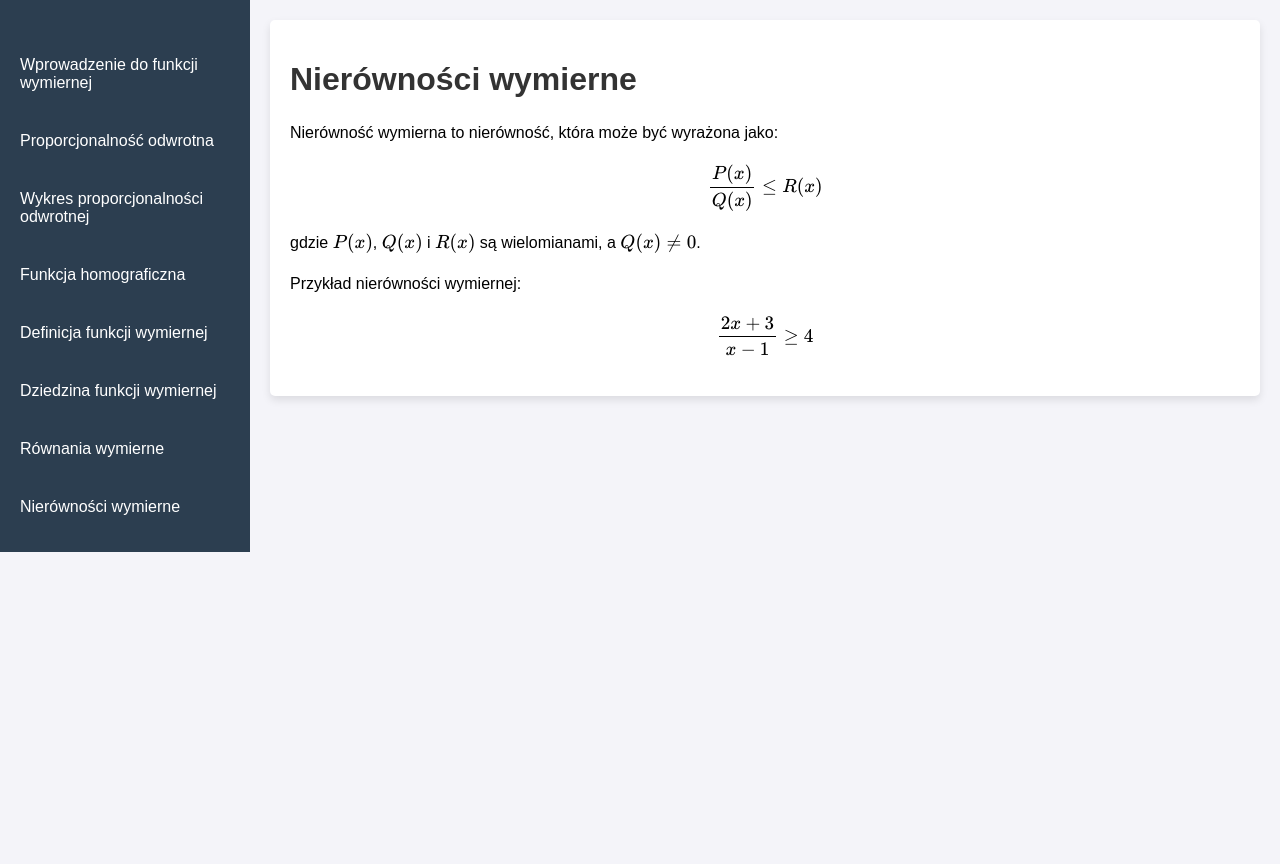
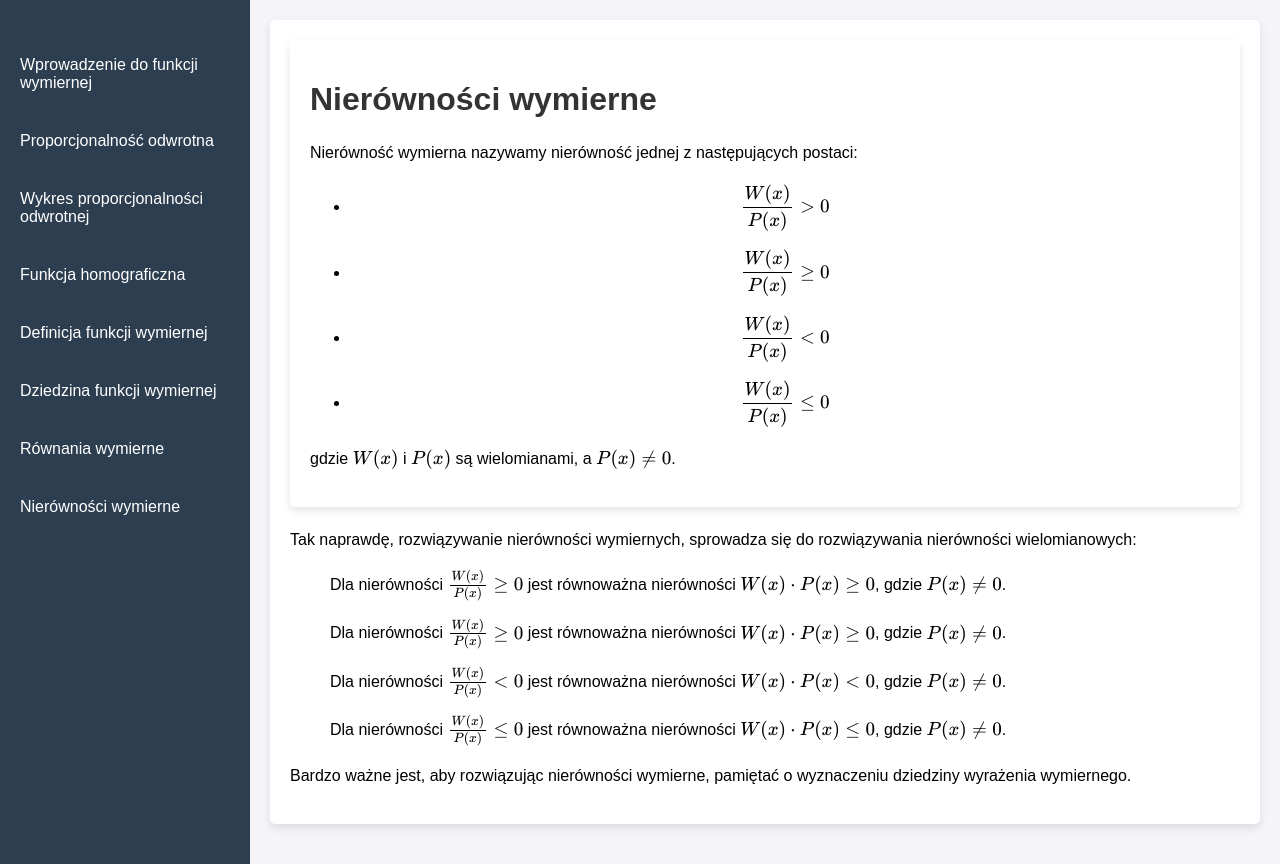
Before and after one commit to 277465/TI-MST-2024, a Flask app: page /inequalities in a window 1280 px wide. Shown: the part 46-910 px from the top of the page. Before the commit the page ends 598 px from the top, so only its background shows below. Run offline with Flask 3, Linux system fonts and the light colour scheme.

Commit message:
Nierówności

```diff
--- a/templates/inequalities.html
+++ b/templates/inequalities.html
@@ -1,11 +1,25 @@
 {% extends "base.html" %}
 {% block content %}
 <div class="card shadow">
-    <h1>Nierówności wymierne</h1>
-    <p>Nierówność wymierna to nierówność, która może być wyrażona jako:</p>
-    <p>$$ \frac{P(x)}{Q(x)} \leq R(x) $$</p>
-    <p>gdzie \( P(x) \), \( Q(x) \) i \( R(x) \) są wielomianami, a \( Q(x) \neq 0 \).</p>
-    <p>Przykład nierówności wymiernej:</p>
-    <p>$$ \frac{2x + 3}{x - 1} \geq 4 $$</p>
+    <div class='card shadow'>
+        <h1>Nierówności wymierne</h1>
+        <p>Nierówność wymierna nazywamy nierówność jednej z następujących postaci:</p>
+        <ul>
+            <li>$$\frac{W(x)}{P(x)} > 0$$</li>
+            <li>$$\frac{W(x)}{P(x)} \geq 0$$</li>
+            <li>$$\frac{W(x)}{P(x)} < 0$$</li>
+            <li>$$\frac{W(x)}{P(x)} \leq 0$$</li>
+        </ul>
+        <p>gdzie \( W(x) \) i \( P(x) \) są wielomianami, a \( P(x) \neq 0 \).</p>
+    </div>
+    <p>Tak naprawdę, rozwiązywanie nierówności wymiernych, sprowadza się do rozwiązywania nierówności wielomianowych:</p>
+    <ul>
+
+        <p>Dla nierówności \( \frac{W(x)}{P(x)} \geq 0 \) jest równoważna nierówności \( W(x) \cdot P(x) \geq 0 \), gdzie \( P(x) \neq 0 \).</p>
+        <p>Dla nierówności \( \frac{W(x)}{P(x)} \geq 0 \) jest równoważna nierówności \( W(x) \cdot P(x) \geq 0 \), gdzie \( P(x) \neq 0 \).</p>
+        <p>Dla nierówności \( \frac{W(x)}{P(x)} < 0 \) jest równoważna nierówności \( W(x) \cdot P(x) < 0 \), gdzie \( P(x) \neq 0 \).</p>
+        <p>Dla nierówności \( \frac{W(x)}{P(x)} \leq 0 \) jest równoważna nierówności \( W(x) \cdot P(x) \leq 0 \), gdzie \( P(x) \neq 0 \).</p>
+    </ul>
+    <p>Bardzo ważne jest, aby rozwiązując nierówności wymierne, pamiętać o wyznaczeniu dziedziny wyrażenia wymiernego.</p>
 </div>
 {% endblock %}
```
